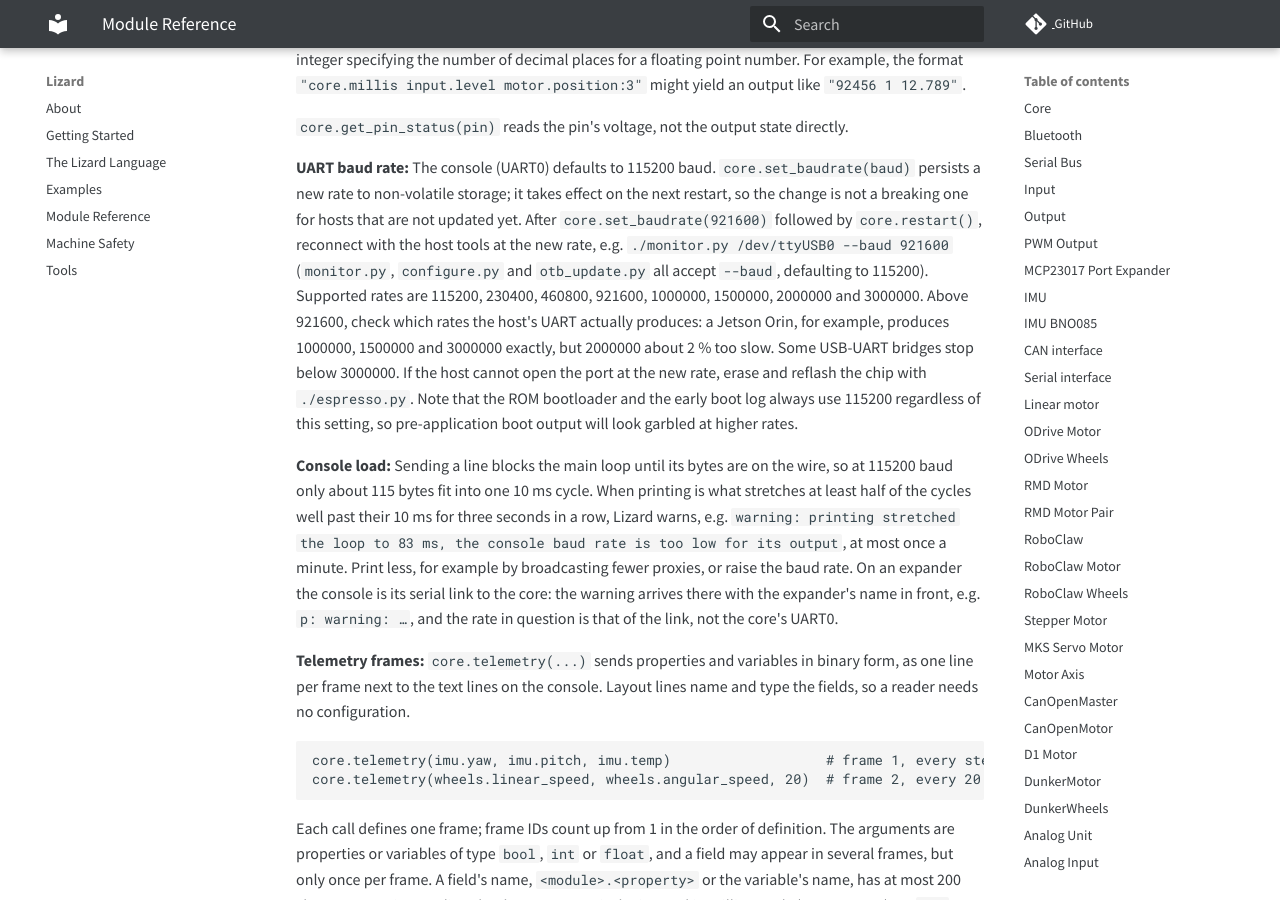
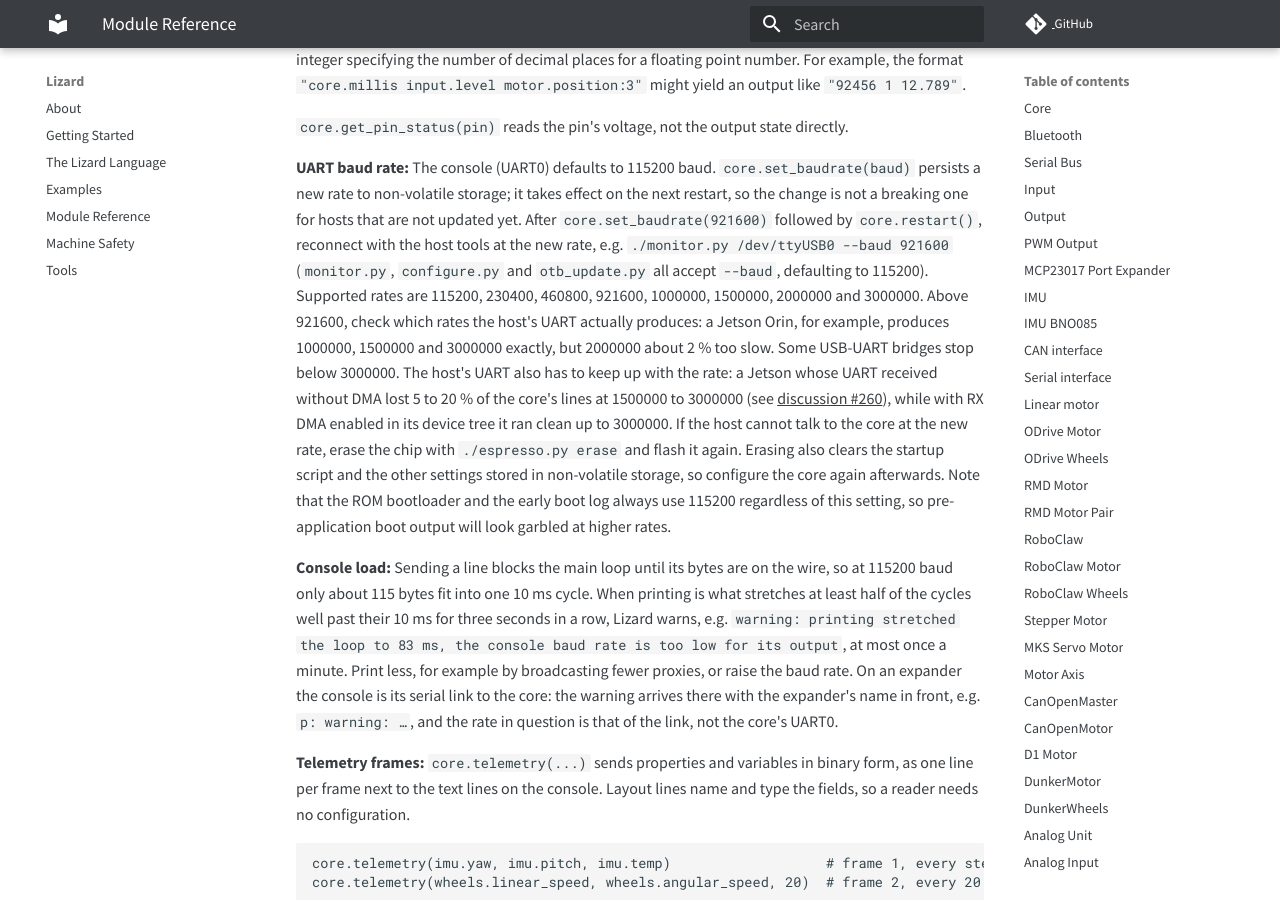
Before and after one commit to zauberzeug/lizard, an MkDocs documentation site: the page built from docs/module_reference.md, in a window 1280 px wide and 900 px high, scrolled down 2206 px. Built offline with MkDocs 1.6.1 and Material for MkDocs 9.7.7, drawn with Linux system fonts in a browser that asks for light colours; comment, search, counter and statistics services are not loaded.

Commit message:
Say that the host's UART needs RX DMA and that erasing clears the startup script
Co-Authored-By: Claude Opus 5.5 <noreply@anthropic.com>
Claude-Session: https://claude.ai/code/session_01WgKVNZLi2GyXhUikdvwthq

```diff
--- a/docs/module_reference.md
+++ b/docs/module_reference.md
@@ -65,7 +65,9 @@ After `core.set_baudrate(921600)` followed by `core.restart()`, reconnect with t
 Supported rates are 115200, 230400, 460800, 921600, 1000000, 1500000, 2000000 and 3000000.
 Above 921600, check which rates the host's UART actually produces: a Jetson Orin, for example, produces 1000000, 1500000 and 3000000 exactly, but 2000000 about 2 % too slow.
 Some USB-UART bridges stop below 3000000.
-If the host cannot open the port at the new rate, erase and reflash the chip with `./espresso.py`.
+The host's UART also has to keep up with the rate: a Jetson whose UART received without DMA lost 5 to 20 % of the core's lines at 1500000 to 3000000 (see [discussion #260](https://github.com/zauberzeug/lizard/discussions/260)), while with RX DMA enabled in its device tree it ran clean up to 3000000.
+If the host cannot talk to the core at the new rate, erase the chip with `./espresso.py erase` and flash it again.
+Erasing also clears the startup script and the other settings stored in non-volatile storage, so configure the core again afterwards.
 Note that the ROM bootloader and the early boot log always use 115200 regardless of this setting, so pre-application boot output will look garbled at higher rates.
 
 **Console load:**
```
